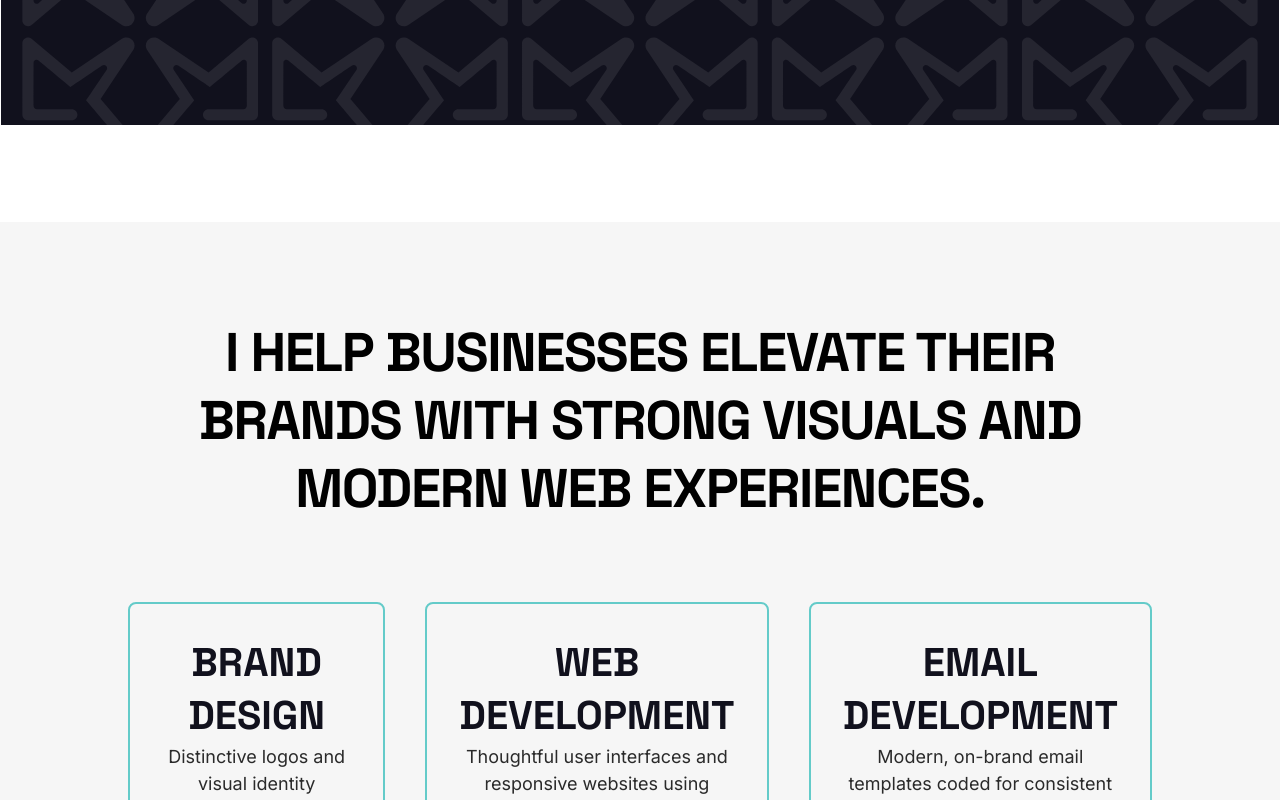
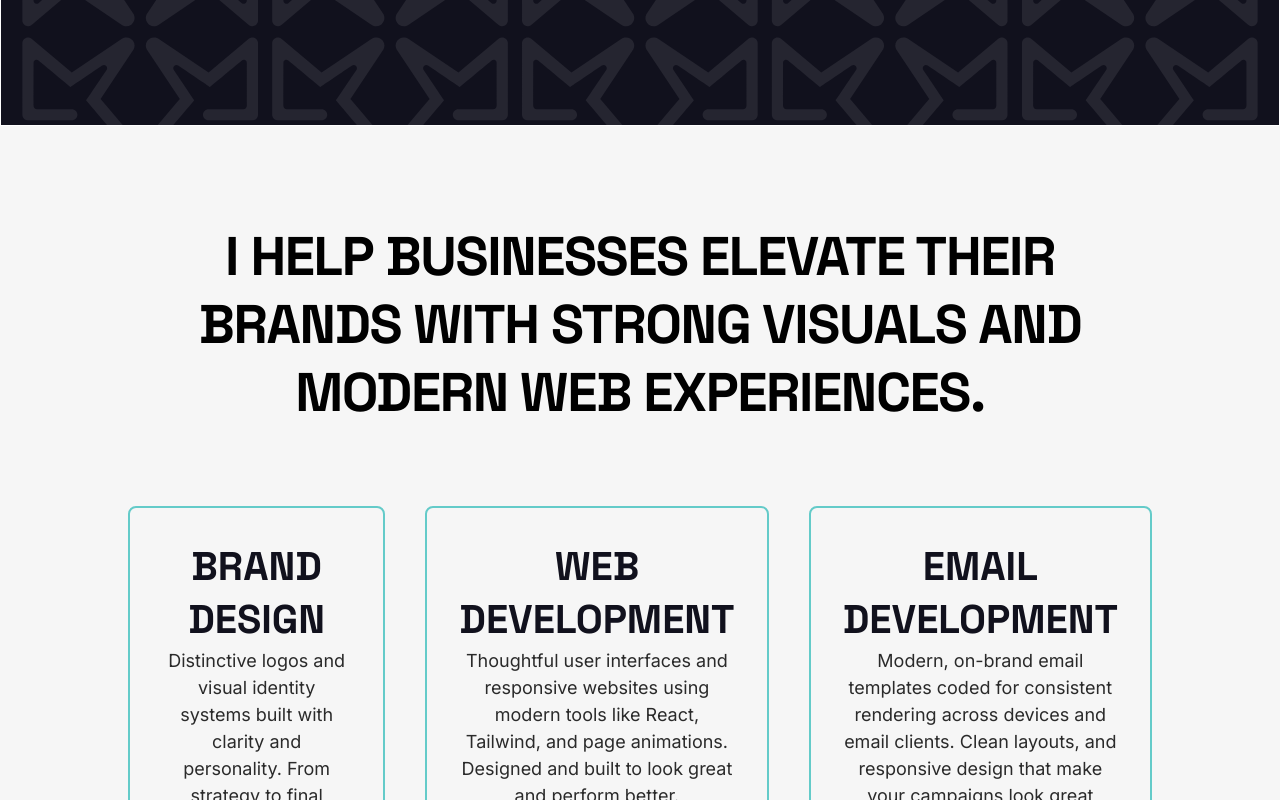
Before and after one commit to tiagocostarebelo/reactjs-tiagocr-portfolio, a React (Vite) app: page / in a window 1280 px wide. Shown: the part 660-1460 px from the top of the page. Built offline with nearby package versions, Linux system fonts and the light colour scheme.

Commit message:
fix: fixed sections margin top to be applied solely to Hero

```diff
--- a/src/components/sections/Hero.jsx
+++ b/src/components/sections/Hero.jsx
@@ -3,7 +3,7 @@ import Button from '../ui/Button'
 
 const Hero = () => {
     return (
-        <section className="bg-[url(assets/tcr_pattern_gray.svg)] bg-cover bg-black-rich text-white border">
+        <section className="bg-[url(assets/tcr_pattern_gray.svg)] bg-cover bg-black-rich text-white border mt-[6rem]">
             <div className="w-full h-[80dvh] flex flex-col items-left justify-center">
                 <h2 className="text-2xl md:text-3xl tracking-tight leading-tight font-bold uppercase">I design distinctive brands<br />  and build modern websites.</h2>
                 <p className="text-base mt-4">Brand identity & Web Development for businesses, <br />creators and founders who want to stand out.</p>
--- a/src/index.css
+++ b/src/index.css
@@ -162,7 +162,6 @@
     }
 
     section {
-        margin-top: 6rem;
         padding: var(--space-6) var(--space-36);
     }
 
```
